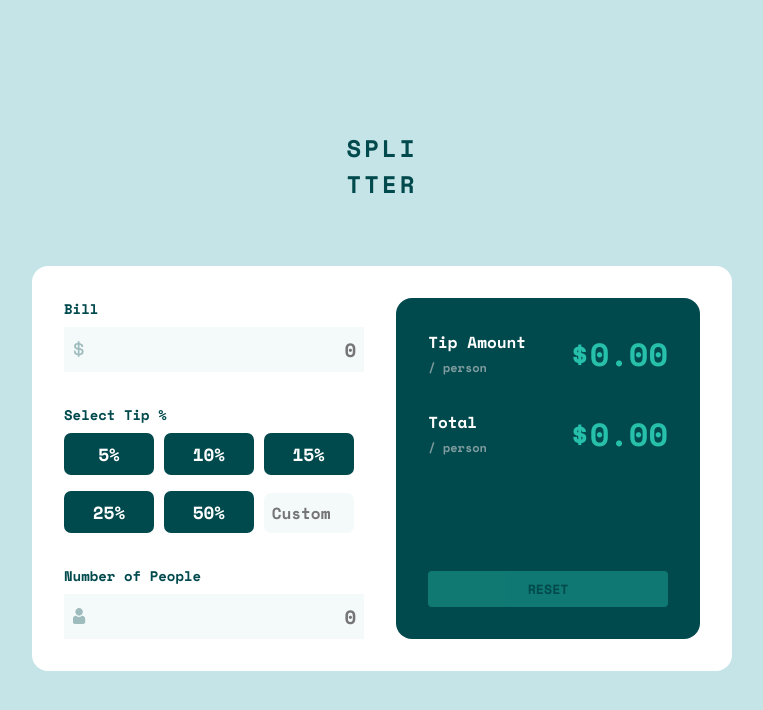
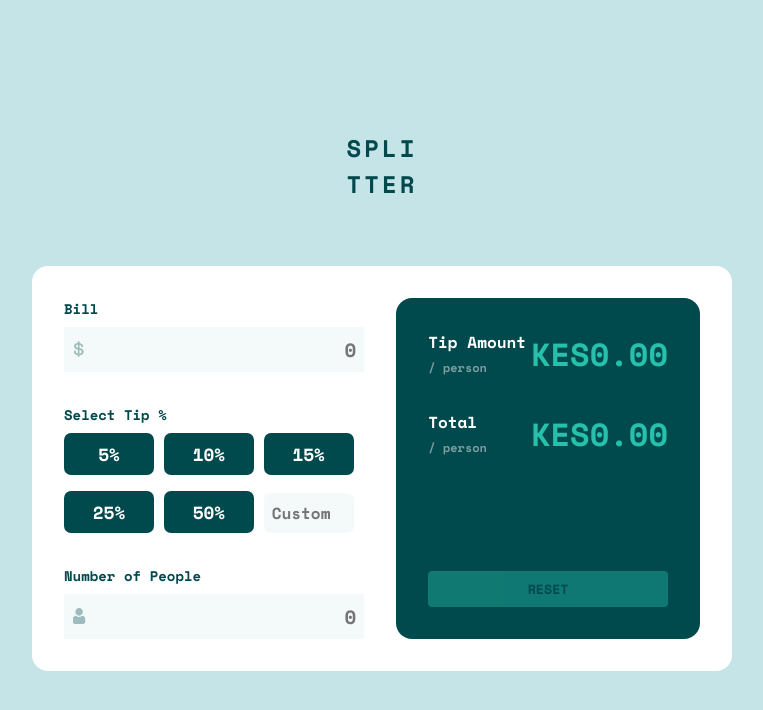
Before and after one commit to ra-y-oo/tip-calculator-app-main, a plain HTML site: page index.html in a window 1280 px wide. Both pictures are taken after a click on the button "RESET". Shown: the whole page, without its empty margins (258-1021 px from the left). Drawn offline with nearby package versions, Linux system fonts and the light colour scheme.

Commit message:
Add KES sign

```diff
--- a/app.js
+++ b/app.js
@@ -47,15 +47,15 @@ function calculateTip(billAmount, tipPercentage, numberOfPeople) {
   let totalAmount = (tipAmount * numberOfPeople + billAmount) / numberOfPeople;
   totalAmount = totalAmount.toFixed(2);
 
-  billTipAmount.innerHTML = `$${tip}`;
-  billTotalPerPerson.innerHTML = `$${totalAmount}`;
+  billTipAmount.innerHTML = `KES ${tip}`;
+  billTotalPerPerson.innerHTML = `KES ${totalAmount}`;
 }
 
 //Reset Everything
 resetButton.addEventListener("click", resetEverything);
 function resetEverything() {
-  billTipAmount.innerHTML = "$0.00";
-  billTotalPerPerson.innerHTML = "$0.00";
+  billTipAmount.innerHTML = "KES0.00";
+  billTotalPerPerson.innerHTML = "KES0.00";
   billAmount.value = "";
   numberOfPeople.value = "";
   customTipPercentage.value = "";
--- a/index.html
+++ b/index.html
@@ -53,11 +53,11 @@
         <div class="outputs-section">
           <div class="tip-amount">
             <p>Tip Amount<br /><span>/ person</span></p>
-            <h2 id="tipAmount">$0.00</h2>
+            <h2 id="tipAmount">KES 0.00</h2>
           </div>
           <div class="total">
             <p>Total<br /><span>/ person</span></p>
-            <h2 id="total">$0.00</h2>
+            <h2 id="total">KES 0.00</h2>
           </div>
           <button class="reset-btn" id="resetBtn">Reset</button>
         </div>
```
